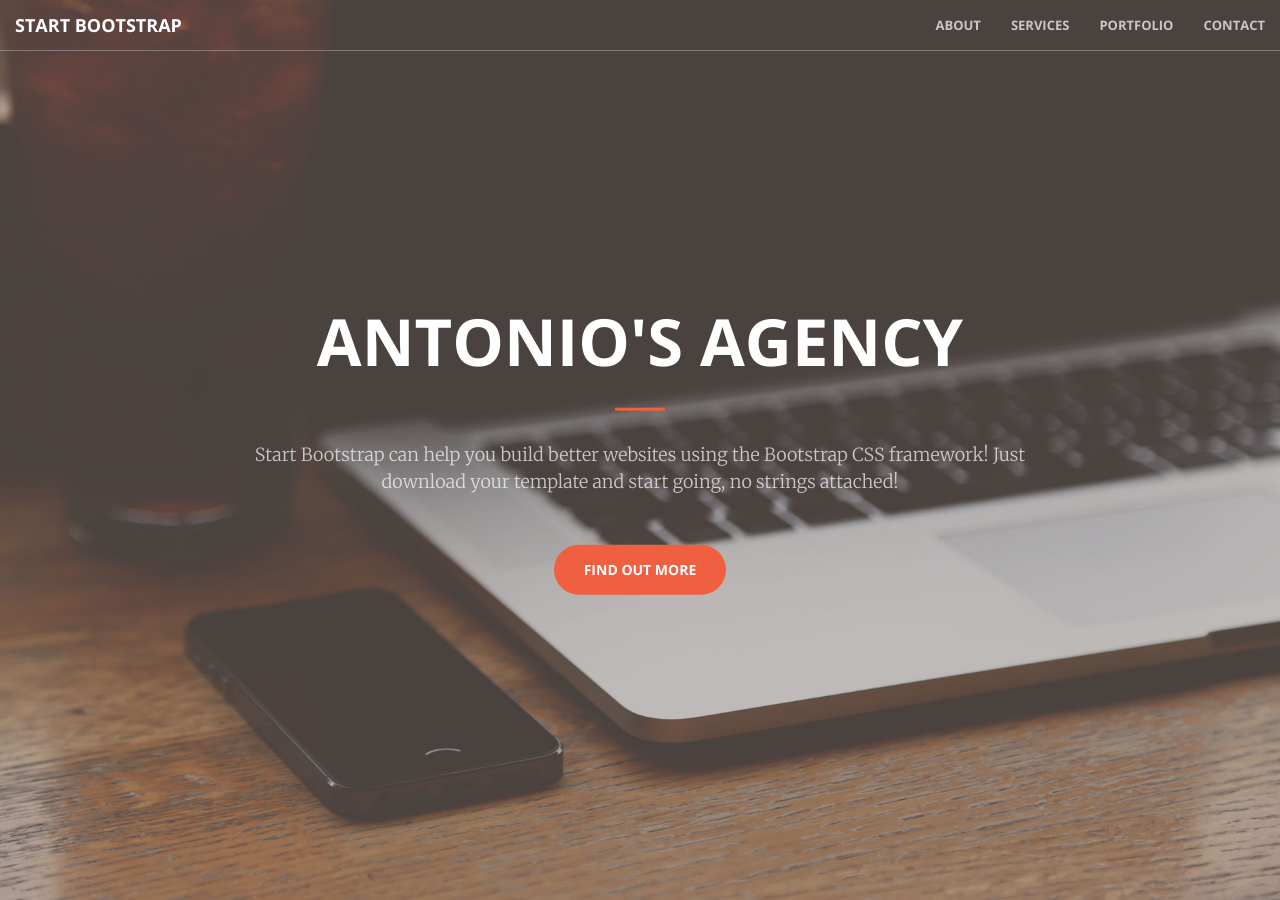
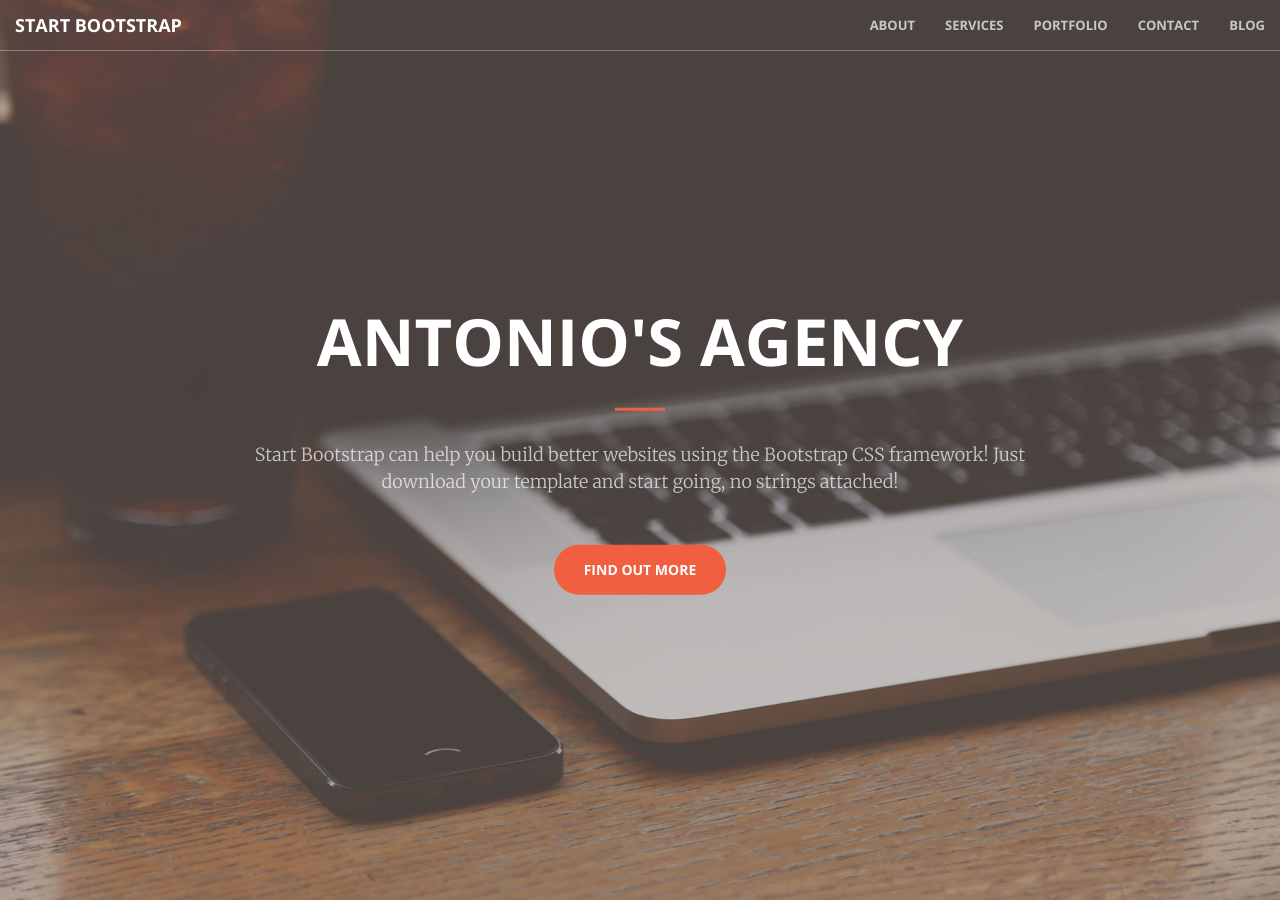
Before and after one commit to aaadesignstudios/creative, a Jekyll site: the page built from index.html, in a window 1280 px wide and 900 px high. Built offline with Jekyll 4.4.1, drawn with Linux system fonts in a browser that asks for light colours.

Commit message:
Added user blogging

```diff
--- a/_includes/nav.html
+++ b/_includes/nav.html
@@ -41,6 +41,13 @@
         {% endif %}
           <a href="/contact.html">Contact</a>
         </li>
+        {% if page.url == "/blog.html" %}
+          <li class="active">
+        {% else %}
+          <li>
+        {% endif %}
+          <a href="/blog.html">Blog</a>
+        </li>
           </ul>
         </div>
         <!-- /.navbar-collapse -->
```
Also changed, not shown: _post/2015-09-23-my-first-post.md (added, +12 -0 lines), sampletext.txt (added).
